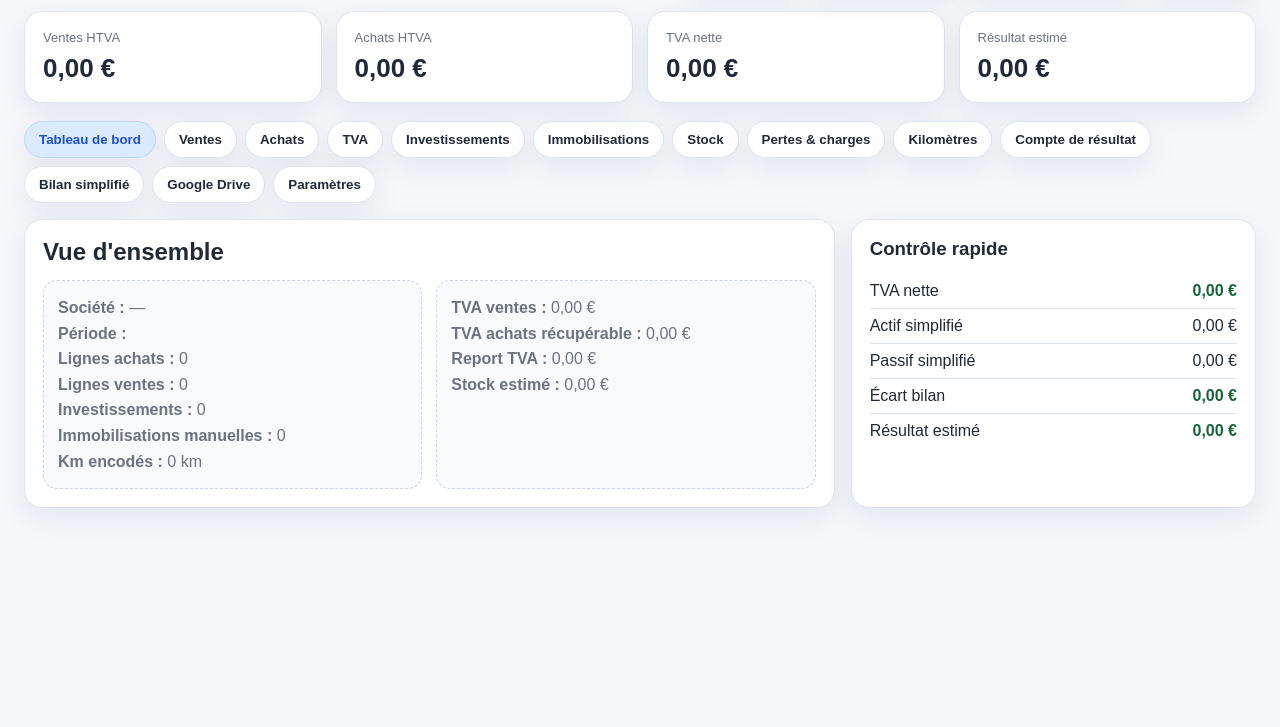
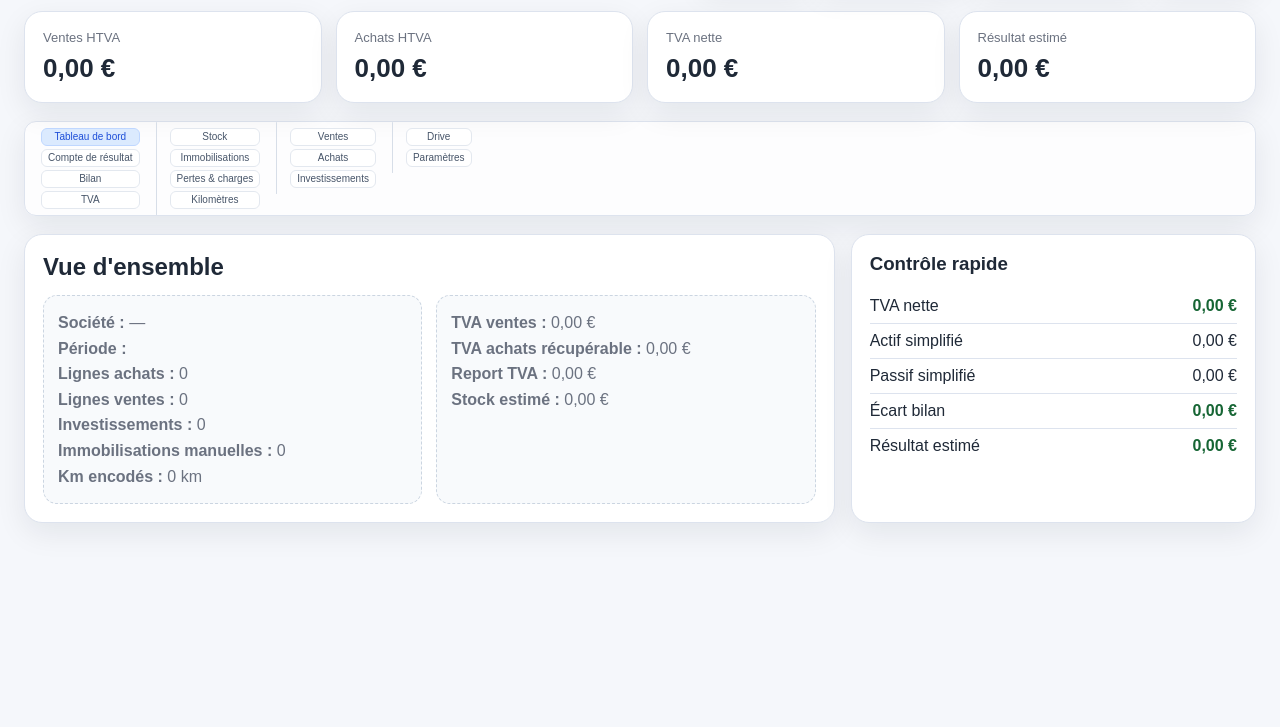
Before and after one commit to qvalc/BastCompta, a plain HTML site: page comptabilite.html in a window 1280 px wide. Shown: the part 73-800 px from the top of the page. Drawn offline with Linux system fonts and the light colour scheme.

Commit message:
Refactor tab styles and layout in comptabilite.html
Updated styles for tabs and tab groups, adjusted padding and margins, and modified button properties for better layout and appearance.

```diff
--- a/comptabilite.html
+++ b/comptabilite.html
@@ -116,8 +116,8 @@
       border: 1px solid var(--line);
       background: var(--panel);
       color: var(--text);
-      padding: 11px 14px;
-      border-radius: 12px;
+      padding: 9px 12px;
+      border-radius: 10px;
       cursor: pointer;
       font-weight: 600;
       box-shadow: var(--shadow);
@@ -161,19 +161,71 @@
 
     .tabs {
       display: flex;
-      flex-wrap: wrap;
-      gap: 8px;
-      margin-bottom: 16px;
+      align-items: flex-start;
+      flex-wrap: nowrap;
+      overflow-x: auto;
+      gap: 0;
+      margin-bottom: 18px;
+      padding: 6px 8px;
+      background: rgba(255, 255, 255, 0.82);
+      border: 1px solid var(--line);
+      border-radius: 12px;
+      box-shadow: var(--shadow);
+      scrollbar-width: thin;
+    }
+
+    .tab-group {
+      display: flex;
+      flex-direction: column;
+      align-items: stretch;
+      gap: 3px;
+      flex: 0 0 auto;
+      white-space: nowrap;
+      padding: 0 8px;
+      position: relative;
+    }
+
+    .tab-group + .tab-group {
+      margin-left: 8px;
+      padding-left: 14px;
+    }
+
+    .tab-group + .tab-group::before {
+      content: '';
+      position: absolute;
+      left: 0;
+      top: -6px;
+      bottom: -6px;
+      width: 1px;
+      background: #d7dee8;
+      border-radius: 999px;
+    }
+
+    .tab-group-items {
+      display: flex;
+      flex-direction: column;
+      gap: 3px;
+      align-items: stretch;
     }
 
     .tab {
-      border: 1px solid var(--line);
-      background: white;
-      color: var(--text);
-      padding: 10px 14px;
-      border-radius: 999px;
+      border: 1px solid #e3e8ef;
+      background: #fff;
+      color: #475569;
+      padding: 2px 6px;
+      border-radius: 6px;
       cursor: pointer;
-      font-weight: 700;
+      font-weight: 500;
+      font-size: 10px;
+      line-height: 1.05;
+      min-height: 18px;
+      box-shadow: none;
+      transition: background 0.18s ease, border-color 0.18s ease, color 0.18s ease;
+    }
+
+    .tab:hover {
+      background: #f8fafc;
+      border-color: #cfd8e3;
     }
 
     .tab.active {
@@ -574,6 +626,19 @@
 
       .title-wrap h1 {
         font-size: 24px;
+      }
+
+      .tab-group {
+        align-items: stretch;
+      }
+
+      .tab-group-label {
+        border-right: none;
+        border-bottom: 1px solid var(--line);
+        padding-right: 0;
+        padding-bottom: 8px;
+        margin-right: 0;
+        width: 100%;
       }
 
       table {
@@ -681,18 +746,37 @@
 
     const pageDefs = [
       { key: 'dashboard', label: 'Tableau de bord' },
+      { key: 'result', label: 'Compte de résultat' },
+      { key: 'balance', label: 'Bilan simplifié' },
+      { key: 'vat', label: 'TVA' },
       { key: 'sales', label: 'Ventes' },
       { key: 'purchases', label: 'Achats' },
-      { key: 'vat', label: 'TVA' },
       { key: 'investments', label: 'Investissements' },
+      { key: 'stock', label: 'Stock' },
       { key: 'assets', label: 'Immobilisations' },
-      { key: 'stock', label: 'Stock' },
       { key: 'losses', label: 'Pertes & charges' },
       { key: 'km', label: 'Kilomètres' },
-      { key: 'result', label: 'Compte de résultat' },
-      { key: 'balance', label: 'Bilan simplifié' },
       { key: 'gdrive', label: 'Google Drive' },
       { key: 'settings', label: 'Paramètres' }
+    ];
+
+    const pageGroups = [
+      {
+        label: 'Pilotage',
+        keys: ['dashboard', 'result', 'balance', 'vat']
+      },
+      {
+        label: 'Stocks & actifs',
+        keys: ['stock', 'assets', 'losses', 'km']
+      },
+      {
+        label: 'Flux',
+        keys: ['sales', 'purchases', 'investments']
+      },
+      {
+        label: 'Outils',
+        keys: ['gdrive', 'settings']
+      }
     ];
 
     let data = loadData();
@@ -2124,8 +2208,16 @@
 
     function renderTabs() {
       const tabs = document.getElementById('tabs');
-      tabs.innerHTML = pageDefs.map(page => `
-        <button class="tab ${activePage === page.key ? 'active' : ''}" onclick="activePage='${page.key}'; render()">${page.label}</button>
+      tabs.innerHTML = pageGroups.map(group => `
+        <div class="tab-group">
+          <div class="tab-group-items">
+            ${group.keys.map(key => {
+              const page = pageDefs.find(item => item.key === key);
+              if (!page) return '';
+              return `<button class="tab ${activePage === page.key ? 'active' : ''}" onclick="activePage='${page.key}'; render()">${page.label.replace(' simplifié', '').replace('Google ', '')}</button>`;
+            }).join('')}
+          </div>
+        </div>
       `).join('');
     }
 
```
